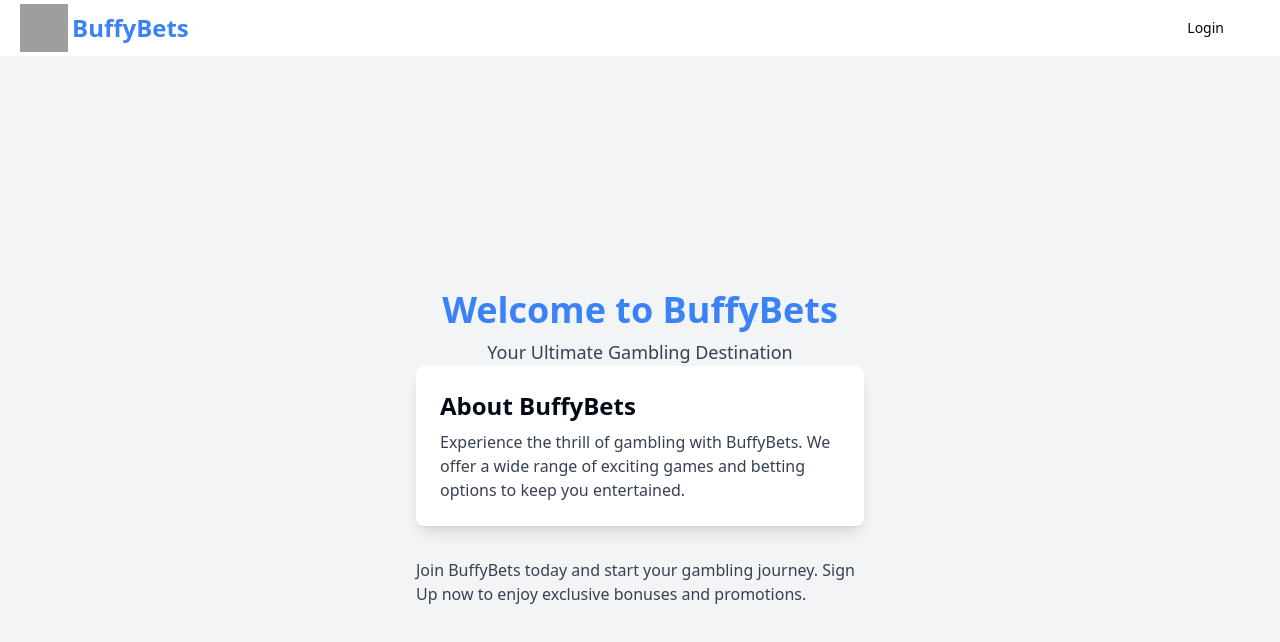
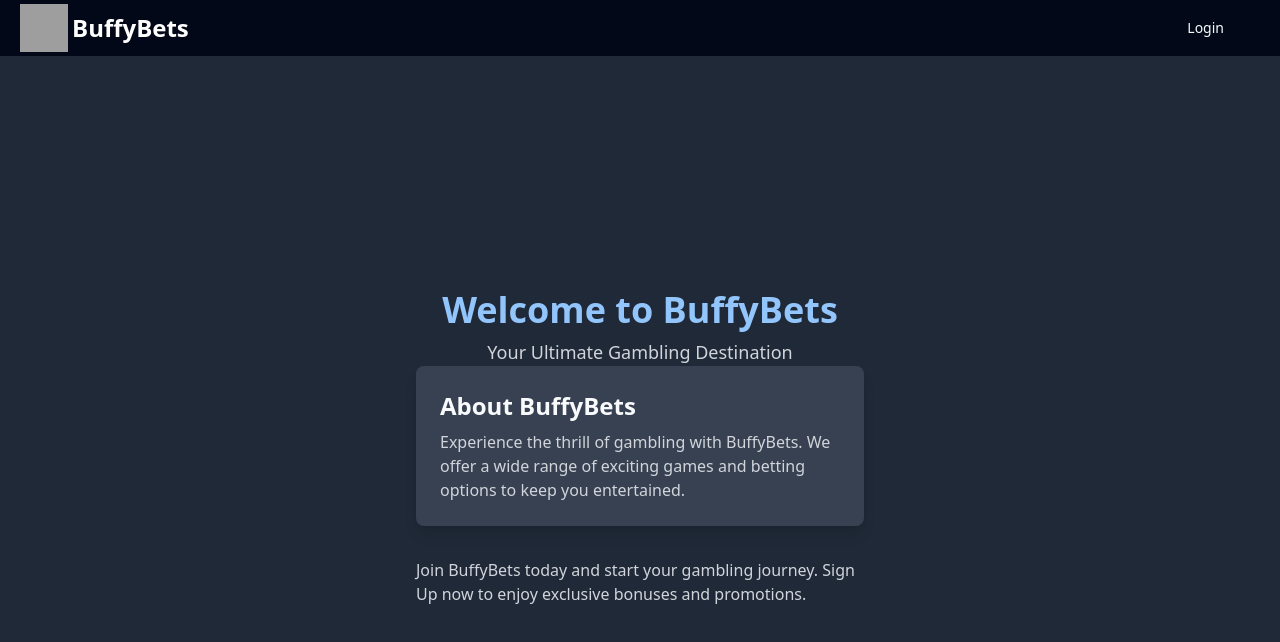
Before and after one commit to ADHFMZ7/Betting-Frontend, a React (Vite) app: page / in a window 1280 px wide. Shown: the top 642 px of the page. Built offline with nearby package versions, Linux system fonts and the light colour scheme; grey boxes are pictures that could not be loaded.

Commit message:
dark mode and free money button

```diff
--- a/src/components/Pages/Settings.jsx
+++ b/src/components/Pages/Settings.jsx
@@ -1,14 +1,30 @@
 import React from 'react';
 import { ModeToggle } from '../ModeToggle';
 import Navbar from '../Navbar';
+import { useAuth } from '../AuthProvider';
 
 const Settings = () => {
+    const { token } = useAuth();
+
     return (
         <>
             <Navbar />
             <div>
                 <h1>Settings</h1>
-                <ModeToggle />
+                <button onClick={
+                    () => {
+                        fetch('https://ootd.aldasouqi.com:8000/game/daily-login', {
+                            method: 'POST',
+                            headers: {
+                                'Content-Type': 'application/json',
+                                'Authorization': 'Bearer ' + token,
+                            }
+                        }).then(response => response.json()).then(data => {
+                            console.log(data);
+                        }
+                        );
+                    }
+                }></button>
             </div>
         </>
     );
--- a/src/components/ThemeProvider.jsx
+++ b/src/components/ThemeProvider.jsx
@@ -13,9 +13,9 @@ function ThemeProvider({
   storageKey = "vite-ui-theme",
   ...props
 }) {
-  const [theme, setTheme] = useState(
-    () => (localStorage.getItem(storageKey))
-  )
+  const [theme, setTheme] = useState("dark")
+    // () => (localStorage.getItem(storageKey))
+  // )
 
   useEffect(() => {
     const root = window.document.documentElement
```
